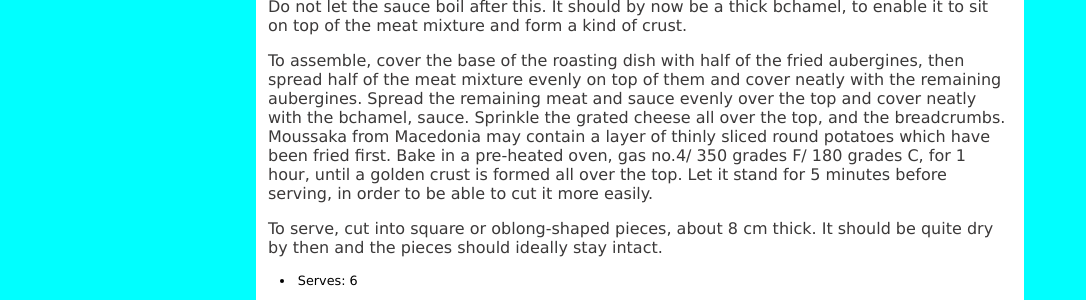
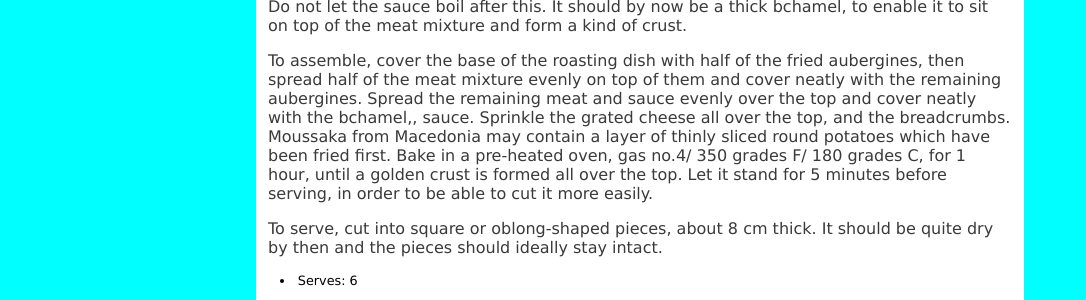
Before and after one commit to chrisatbrookes/greekrecipes, a Jekyll site: the page built from _recipes/recipe2.md, in a window 1280 px wide. Shown: the part 1442-1742 px from the top of the page, without its empty margins (0-1086 px from the left). Built offline with Jekyll 4.4.1, drawn with Linux system fonts in a browser that asks for light colours.

```diff
--- a/_recipes/recipe2.md
+++ b/_recipes/recipe2.md
@@ -43,7 +43,7 @@ Saut the sliced onion in 2 tablespoons vegetable oil, until it looks glistening.
 
 Melt the butter and, away from the heat, gradually add the flour and stir to amalgamate. Return to the heat and gradually add the milk and seasoning, stirring continuously. Simmer for 9-10 minutes, stirring, until it has thickened considerably. Withdraw the pan from the heat, let it stand briefly, then add the cheese and the egg yolks. Stir to amalgamate them. Do not let the sauce boil after this. It should by now be a thick bchamel, to enable it to sit on top of the meat mixture and form a kind of crust.
 
-To assemble, cover the base of the roasting dish with half of the fried aubergines, then spread half of the meat mixture evenly on top of them and cover neatly with the remaining aubergines. Spread the remaining meat and sauce evenly over the top and cover neatly with the bchamel, sauce. Sprinkle the grated cheese all over the top, and the breadcrumbs. Moussaka from Macedonia may contain a layer of thinly sliced round potatoes which have been fried first. Bake in a pre-heated oven, gas no.4/ 350 grades F/ 180 grades C, for 1 hour, until a golden crust is formed all over the top. Let it stand for 5 minutes before serving, in order to be able to cut it more easily.
+To assemble, cover the base of the roasting dish with half of the fried aubergines, then spread half of the meat mixture evenly on top of them and cover neatly with the remaining aubergines. Spread the remaining meat and sauce evenly over the top and cover neatly with the bchamel,, sauce. Sprinkle the grated cheese all over the top, and the breadcrumbs. Moussaka from Macedonia may contain a layer of thinly sliced round potatoes which have been fried first. Bake in a pre-heated oven, gas no.4/ 350 grades F/ 180 grades C, for 1 hour, until a golden crust is formed all over the top. Let it stand for 5 minutes before serving, in order to be able to cut it more easily.
 
 To serve, cut into square or oblong-shaped pieces, about 8 cm thick. It should be quite dry by then and the pieces should ideally stay intact.
 
```
